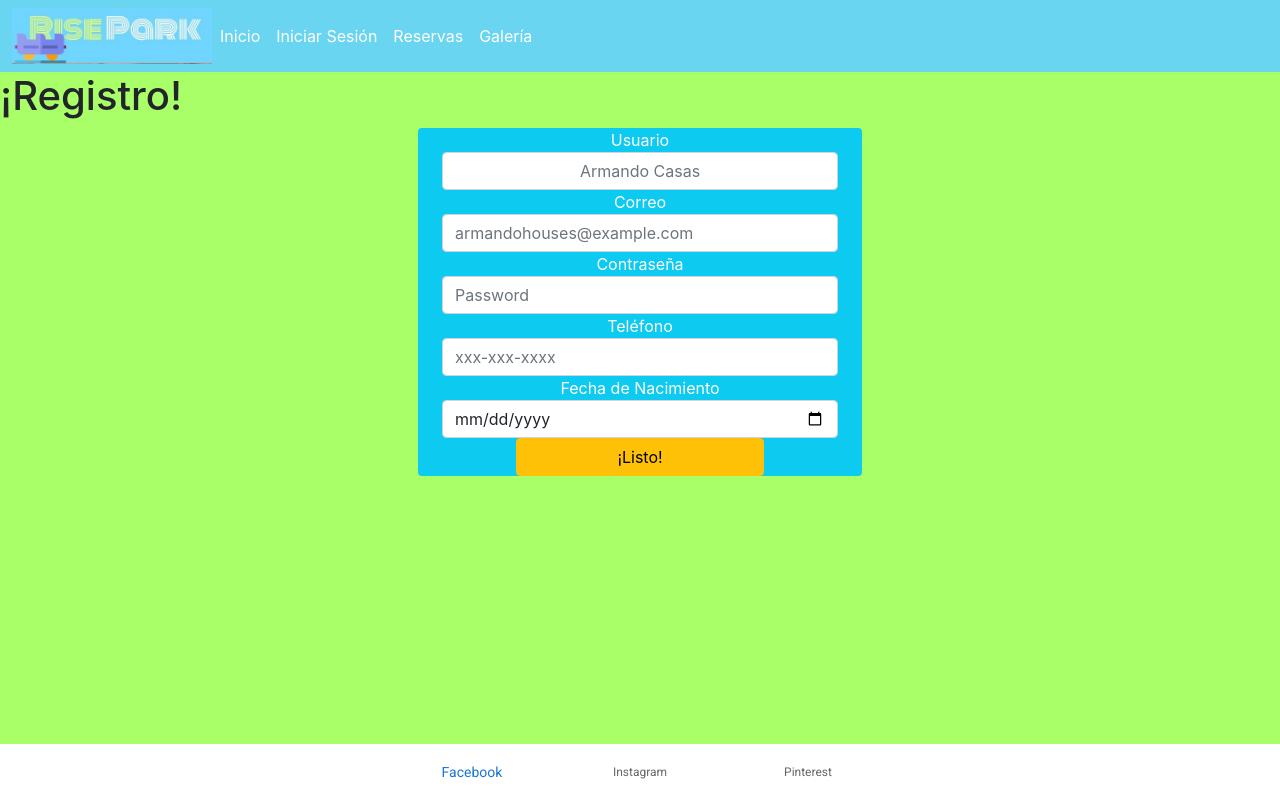
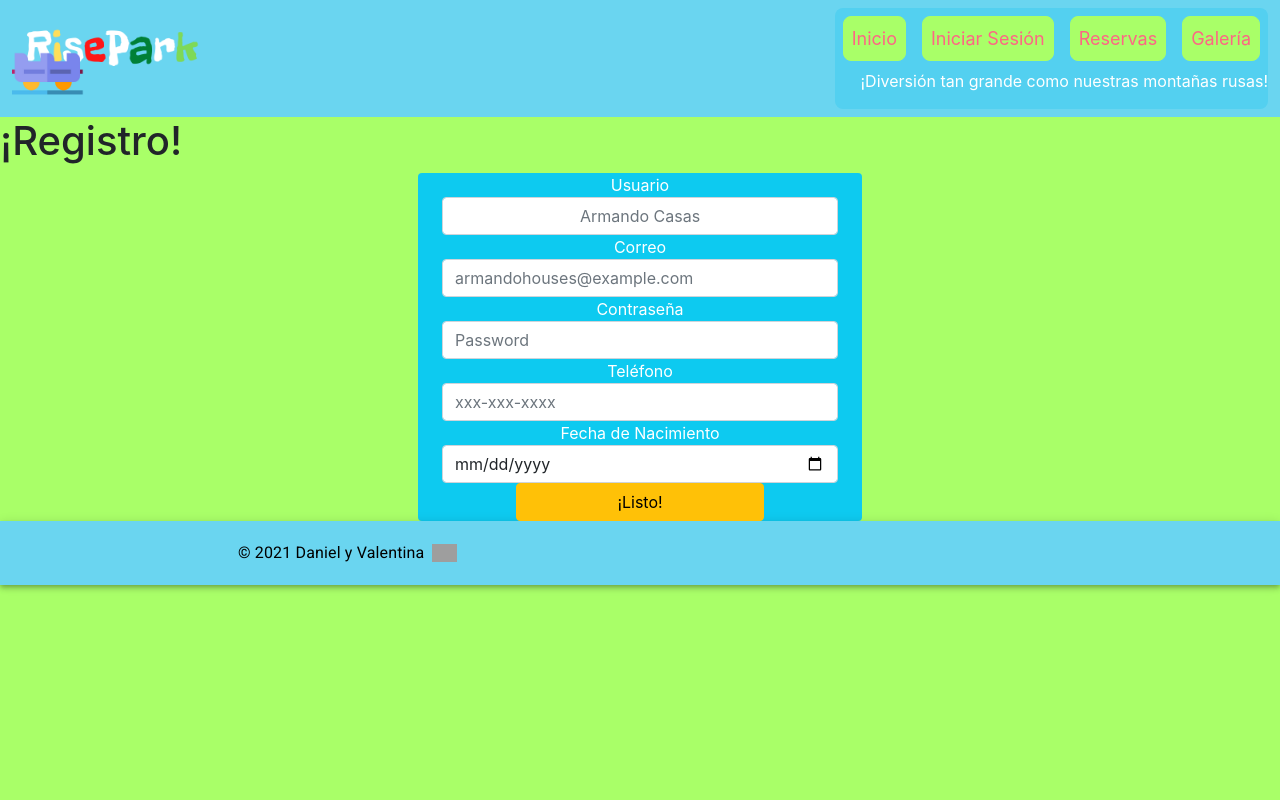
Before and after one commit to MrDahaniel/spa_web, a React (Create React App) app in the folder frontend/: page /Sesion in a window 1280 px wide. Built offline with nearby package versions, Linux system fonts and the light colour scheme; grey boxes are pictures that could not be loaded; a web font is replaced by a local one.

Commit message:
Ya casito

```diff
--- a/frontend/package.json
+++ b/frontend/package.json
@@ -5,6 +5,7 @@
   "dependencies": {
     "@emotion/react": "^11.5.0",
     "@emotion/styled": "^11.3.0",
+    "@mui/icons-material": "^5.0.4",
     "@mui/material": "^5.0.4",
     "@testing-library/jest-dom": "^5.14.1",
     "@testing-library/react": "^11.2.7",
--- a/frontend/public/index.html
+++ b/frontend/public/index.html
@@ -32,6 +32,12 @@
   rel="stylesheet"
   href="https://fonts.googleapis.com/css?family=Roboto:300,400,500,700&display=swap"
 />
+
+<link
+  rel="stylesheet"
+  href="https://fonts.googleapis.com/icon?family=Material+Icons"
+/>
+
     <title>React App</title>
   </head>
   <body>
--- a/frontend/src/Abajito/Abajito.css
+++ /dev/null
@@ -1,8 +0,0 @@
-.Abajito{
-    background: #6ad5f0;
-    width: 100%;
-}
-
-.Box{
-    background: #6ad5f0;
-}
--- a/frontend/src/Abajito/Abajito.js
+++ /dev/null
@@ -1,25 +0,0 @@
-import * as React from 'react';
-import BottomNavigation from '@mui/material/BottomNavigation';
-import BottomNavigationAction from '@mui/material/BottomNavigationAction';
-import './Abajito.css'
-
-const Abajito = () =>{
-  const [value, setValue] = React.useState(0);
-  return (
-    <div class="Box" >
-      <BottomNavigation
-        showLabels
-        value={value}
-        onChange={(event, newValue) => {
-          setValue(newValue);
-        }}
-      >
-        <BottomNavigationAction label="Facebook" />
-        <BottomNavigationAction label="Instagram"  />
-        <BottomNavigationAction label="Pinterest"  />
-      </BottomNavigation>
-    </div>
-  );
-}
-
-export default Abajito
--- a/frontend/src/App.jsx
+++ b/frontend/src/App.jsx
@@ -5,7 +5,7 @@ import Inicio from './Paginas/Inicio'
 import Sesion from './Paginas/Sesion'
 import Reservas from './Paginas/Reservas'
 import Galeria from './Paginas/Galeria'
-import Abajito from './Abajito/Abajito'
+import Footer from './Navegacion/Footer'
 import './index.css'
 
 function App() {
@@ -20,10 +20,8 @@ function App() {
             <Route path='/Reservas' exact component={Reservas}/>
             <Route path='/Galeria' exact component={Galeria}/>
           </Switch>
-            <div className="Abajito">
-              <Abajito/>
-            </div>
         </Router>
+        <Footer/>
 
 
     </div>
--- /dev/null
+++ b/frontend/src/Navegacion/Footer.js
@@ -0,0 +1,23 @@
+
+import React from 'react'
+import AppBar from '@mui/material/AppBar'
+import Toolbar from '@mui/material/Toolbar'
+import Typography from '@mui/material/Typography'
+import Container from '@mui/material/Container'
+import { fontSize } from '@mui/system'
+
+
+export default function Footer() {
+    return (
+        <AppBar position="static" style={{backgroundColor:'#6ad5f0'}}>
+          <Container maxWidth="md">
+            <Toolbar>
+              <Typography variant="body1" color="black">
+                © 2021 Daniel y Valentina
+              </Typography>
+              <img style={{margin:'8px', width:'25px'}} src="https://img.icons8.com/fluency/48/000000/instagram-new.png"/>
+            </Toolbar>
+          </Container>
+        </AppBar>
+    )
+}
--- a/frontend/src/Navegacion/Navbar.js
+++ b/frontend/src/Navegacion/Navbar.js
@@ -11,27 +11,33 @@ const navbar = () =>{
         <img src={Logo} width="200"/>
     </Link>
     <button className="navbar-toggler" type="button" data-bs-toggle="collapse" data-bs-target="#navbarSupportedContent" aria-controls="navbarSupportedContent" aria-expanded="false" aria-label="Toggle navigation">
-      <span className="navbar-toggler-icon"></span>
+      <span className="navbar-toggler-icon">a</span>
     </button>
 
-    <div className="collapse navbar-collapse" id="navbarSupportedContent">
+    <div style={{backgroundColor: '#53d0f0', borderRadius:'8px'}}>
 
-      <ul className="navbar-nav">
+    <div  id="navbarSupportedContent" style={{textAlign:'right'}}>
 
-        <li className="nav-item text-white">
-          <Link className="nav-link active text-white" aria-current="page" to="/">Inicio</Link>
+      <ul className="navbar-nav" style={{textAlign:'right'}}>
+
+        <li className="nav-item " style={{fontSize:'18px' ,textAlign:'right', border:'solid 1px black', borderRadius:'8px' ,borderColor:'#a9ff68', margin:'8px', backgroundColor:'#a9ff68', color:'#FE6684'}} >
+          <Link className="nav-link active" style={{color:'#FE6684'}} aria-current="page" to="/">Inicio</Link>
         </li>
-        <li className="nav-item text-white">
-          <Link className="nav-link active text-white" aria-current="page" to="/Sesion">Iniciar Sesión</Link>
+        <li className="nav-item" style={{fontSize:'18px', border:'solid 1px black', borderRadius:'8px' ,borderColor:'#a9ff68', margin:'8px', backgroundColor:'#a9ff68', color:'#FE6684'}}>
+          <Link className="nav-link active" style={{color:'#FE6684'}} aria-current="page" to="/Sesion">Iniciar Sesión</Link>
         </li>
-        <li className="nav-item text-white">
-          <Link className="nav-link active text-white" aria-current="page" to="/Reservas">Reservas</Link>
+        <li className="nav-item" style={{fontSize:'18px', border:'solid 1px black', borderRadius:'8px' ,borderColor:'#a9ff68', margin:'8px', backgroundColor:'#a9ff68', color:'#FE6684'}}>
+          <Link className="nav-link active" style={{color:'#FE6684'}} aria-current="page" to="/Reservas" >Reservas</Link>
         </li>
-        <li className="nav-item text-white text-right">
-          <Link className="nav-link active text-white text-right" aria-current="page" to="/Galeria">Galería</Link>
+        <li className="nav-item" style={{fontSize:'18px', border:'solid 1px black', borderRadius:'8px' ,borderColor:'#a9ff68', margin:'8px', backgroundColor:'#a9ff68', color:'#FE6684'}}>
+          <Link className="nav-link active " style={{color:'#FE6684'}} aria-current="page" to="/Galeria" >Galería</Link>
         </li>
 
       </ul>
+      <div className="container-flex">
+      <p>¡Diversión tan grande como nuestras montañas rusas!</p>
+    </div>
+    </div>
     </div>
   </div>
 </nav>
--- a/frontend/src/Paginas/Galeria.js
+++ b/frontend/src/Paginas/Galeria.js
@@ -1,71 +1,96 @@
 import * as React from 'react';
 import ImageList from '@mui/material/ImageList';
 import ImageListItem from '@mui/material/ImageListItem';
+import ImageListItemBar from '@mui/material/ImageListItemBar';
+import ListSubheader from '@mui/material/ListSubheader';
+import IconButton from '@mui/material/IconButton';
+import InfoIcon from '@mui/icons-material/Info';
 
 export default function Galeria() {
   return (
-    <ImageList sx={{ width: 500, height: 450 }} variant="woven" cols={3} gap={8}>
+    <div class="Container">
+      <div class="m-0 row justify-content-center">
+      <ImageList sx={{ width: 700, height: 530 }}>
+      <ImageListItem key="Subheader" cols={2}>
+        <ListSubheader component="div">Nuestros clientes disfrutando nuestras instalaciones </ListSubheader>
+      </ImageListItem>
       {itemData.map((item) => (
         <ImageListItem key={item.img}>
           <img
-            src={`${item.img}?w=161&fit=crop&auto=format`}
-            srcSet={`${item.img}?w=161&fit=crop&auto=format&dpr=2 2x`}
+            src={`${item.img}?w=248&fit=crop&auto=format`}
+            srcSet={`${item.img}?w=248&fit=crop&auto=format&dpr=2 2x`}
             alt={item.title}
             loading="lazy"
+          />
+          <ImageListItemBar
+            title={item.title}
+            subtitle={item.author}
+            actionIcon={
+              <IconButton
+                sx={{ color: 'rgba(255, 255, 255, 0.54)' }}
+                aria-label={`info about ${item.title}`}
+              >
+                <InfoIcon />
+              </IconButton>
+            }
           />
         </ImageListItem>
       ))}
     </ImageList>
+      </div>
+
+    </div>
+
   );
 }
 
 const itemData = [
   {
-    img: 'https://images.unsplash.com/photo-1549388604-817d15aa0110',
-    title: 'Bed',
+    img: 'https://cdn.pixabay.com/photo/2015/04/20/13/44/ferris-wheel-731511_960_720.jpg',
+    title: '"Un gran día para la Rueda"',
+    author: '@bkristastucchio',
+    rows: 2,
+    cols: 2,
+    featured: true,
   },
   {
-    img: 'https://images.unsplash.com/photo-1563298723-dcfebaa392e3',
-    title: 'Kitchen',
+    img: 'https://cdn.pixabay.com/photo/2017/08/06/10/26/woman-2591043_960_720.jpg',
+    title: '"Have a great day:)"',
+    author: '@rollelflex_graphy726',
   },
   {
-    img: 'https://images.unsplash.com/photo-1523413651479-597eb2da0ad6',
-    title: 'Sink',
+    img: 'https://cdn.pixabay.com/photo/2017/06/03/23/18/bumper-car-2369930_960_720.jpg',
+    title: '"Disfrutando en familia en RisePark!!! Recomendadisimo"',
+    author: '@helloimnick',
   },
   {
-    img: 'https://images.unsplash.com/photo-1525097487452-6278ff080c31',
-    title: 'Books',
+    img: 'https://cdn.pixabay.com/photo/2017/07/31/18/42/amusement-2559894_960_720.jpg',
+    title: '"Playa, brisa y mar"',
+    author: '@nolanissac',
+    cols: 2,
   },
   {
-    img: 'https://images.unsplash.com/photo-1574180045827-681f8a1a9622',
-    title: 'Chairs',
+    img: 'https://cdn.pixabay.com/photo/2016/09/28/18/12/roller-coaster-1701085_960_720.jpg',
+    title: '"Superando mi miedo a las alturas""',
+    author: '@hjrc33',
+    cols: 2,
   },
   {
-    img: 'https://images.unsplash.com/photo-1597262975002-c5c3b14bbd62',
-    title: 'Candle',
+    img: 'https://images.pexels.com/photos/2896360/pexels-photo-2896360.jpeg?cs=srgb&dl=pexels-ayaka-kato-2896360.jpg&fm=jpg',
+    title: '"Feliz"',
+    author: '@arwinneil',
+    rows: 2,
+    cols: 2,
+    featured: true,
   },
   {
-    img: 'https://images.unsplash.com/photo-1530731141654-5993c3016c77',
-    title: 'Laptop',
+    img: 'https://cdn.pixabay.com/photo/2018/03/13/15/56/theme-park-3222891_960_720.jpg',
+    title: 'Panorámica de mi lugar favorito!',
+    author: '@tjdragotta',
   },
   {
-    img: 'https://images.unsplash.com/photo-1481277542470-605612bd2d61',
-    title: 'Doors',
-  },
-  {
-    img: 'https://images.unsplash.com/photo-1517487881594-2787fef5ebf7',
-    title: 'Coffee',
-  },
-  {
-    img: 'https://images.unsplash.com/photo-1516455207990-7a41ce80f7ee',
-    title: 'Storage',
-  },
-  {
-    img: 'https://images.unsplash.com/photo-1519710164239-da123dc03ef4',
-    title: 'Coffee table',
-  },
-  {
-    img: 'https://images.unsplash.com/photo-1588436706487-9d55d73a39e3',
-    title: 'Blinds',
+    img: 'https://cdn.pixabay.com/photo/2017/06/26/21/14/wisconsin-2445257_960_720.jpg',
+    title: '"Cómo los dioses""',
+    author: '@katie_wasserman',
   },
 ];
--- /dev/null
+++ b/frontend/src/Paginas/product.css
@@ -0,0 +1,53 @@
+u.container {
+    max-width: 960px;
+  }
+
+
+  .product-device {
+    position: absolute;
+    right: 10%;
+    bottom: -30%;
+    width: 300px;
+    height: 540px;
+    background-color: rgba(44, 238, 60, 0.541);
+    background-image: url("https://img.vixdata.io/pd/webp-large/es/sites/default/files/imj/vivirsalud/2/200393377-001.jpg") ;
+    border-radius: 21px;
+    -webkit-transform: rotate(30deg);
+    transform: rotate(30deg);
+  }
+
+
+  .product-device-2 {
+    top: -25%;
+    right: auto;
+    bottom: 0;
+    left: 5%;
+    background-color: #e5e5e5;
+    background-image: url("https://www.eluniverso.com/resizer/b00KVeyjk-uazXPqL0G9pXYMYBY=/480x360/smart/filters:quality(70)/cloudfront-us-east-1.images.arcpublishing.com/eluniverso/UJUELBUGTJDGVI7HMAGS47O3J4.jpg") ;
+
+  }
+
+
+  /*
+   * Extra utilities
+   */
+
+  .border-top { border-top: 1px solid #e5e5e5; }
+  .border-bottom { border-bottom: 1px solid #e5e5e5; }
+
+  .box-shadow { box-shadow: 0 .25rem .75rem rgba(0, 0, 0, .05); }
+
+  .flex-equal > * {
+    -ms-flex: 1;
+    -webkit-box-flex: 1;
+    flex: 1;
+  }
+  @media (min-width: 768px) {
+    .flex-md-equal > * {
+      -ms-flex: 1;
+      -webkit-box-flex: 1;
+      flex: 1;
+    }
+  }
+
+  .overflow-hidden { overflow: hidden; }
```
Also changed, not shown: frontend/src/Paginas/Inicio.js (+53 -5 lines), frontend/src/Navegacion/Logo.png, 1 other file (tests, documents, lock files or other folders).
